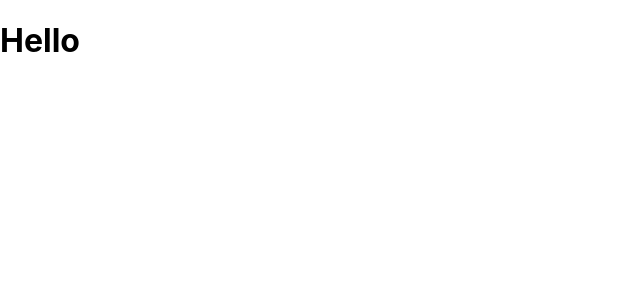
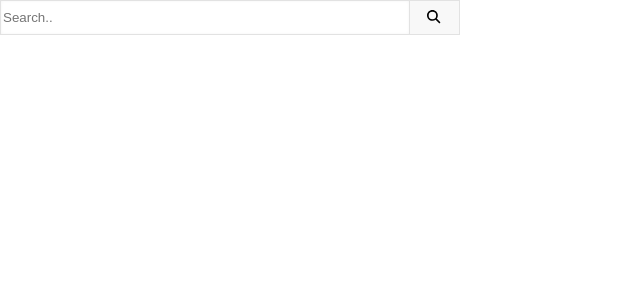
Before and after one commit to jiwon9412/MyYoutube, a React (Create React App) app: page / in a window 1280 px wide. Shown: the top 300 px of the page, without its empty margins (0-640 px from the left). Built offline with nearby package versions, Linux system fonts and the light colour scheme.

Commit message:
add searchInput Component

```diff
--- a/package.json
+++ b/package.json
@@ -3,6 +3,9 @@
   "version": "0.1.0",
   "private": true,
   "dependencies": {
+    "@fortawesome/fontawesome-svg-core": "^6.2.0",
+    "@fortawesome/free-solid-svg-icons": "^6.2.0",
+    "@fortawesome/react-fontawesome": "^0.2.0",
     "@testing-library/jest-dom": "^5.14.1",
     "@testing-library/react": "^13.0.0",
     "@testing-library/user-event": "^13.2.1",
--- a/src/app.jsx
+++ b/src/app.jsx
@@ -1,5 +1,15 @@
-function App() {
-  return <h1>Hello</h1>;
-}
+import SearchInput from './components/searchInput';
+
+const App = () => {
+  const handleSubmit = (e) => {
+    e.preventDefault();
+  };
+
+  return (
+    <header style={{ height: '35px', width: '100%' }}>
+      <SearchInput handleSubmit={handleSubmit} />
+    </header>
+  );
+};
 
 export default App;
--- /dev/null
+++ b/src/components/searchInput.jsx
@@ -0,0 +1,20 @@
+import { faMagnifyingGlass } from '@fortawesome/free-solid-svg-icons';
+import { FontAwesomeIcon } from '@fortawesome/react-fontawesome';
+import React, { useState } from 'react';
+import styles from './searchInput.module.css';
+
+const SearchInput = ({ handleSubmit }) => {
+  const [search, setSearch] = useState();
+
+  return (
+    <form onSubmit={handleSubmit}>
+      <FontAwesomeIcon icon="fa-light fa-magnifying-glass" />
+      <input value={search} placeholder="Search.." className={styles.search} />
+      <button type="submit" className={styles.btnSearch}>
+        <FontAwesomeIcon icon={faMagnifyingGlass} />
+      </button>
+    </form>
+  );
+};
+
+export default SearchInput;
--- /dev/null
+++ b/src/components/searchInput.module.css
@@ -0,0 +1,36 @@
+* {
+  box-sizing: border-box;
+}
+
+button {
+  border-style: none;
+}
+form {
+  display: flex;
+  align-items: center;
+  width: 40%;
+  height: 100%;
+}
+
+.search {
+  width: 80%;
+  height: 100%;
+  border: 1px solid #e2e2e2;
+  box-shadow: 0 0.1px 5px -3px #ccc inset;
+}
+
+.btnSearch {
+  cursor: pointer;
+  width: 50px;
+  height: 100%;
+  background-color: #f8f8f8;
+  border-bottom: 1px solid #e2e2e2;
+  border-top: 1px solid #e2e2e2;
+  border-right: 1px solid #e2e2e2;
+}
+
+.search:focus {
+  outline: none;
+  box-shadow: 0 0.1px 5px -1px #6e6e6e inset;
+  border: 1px solid black;
+}
```
Also changed, not shown: 2 other files (tests, documents, lock files or other folders).
